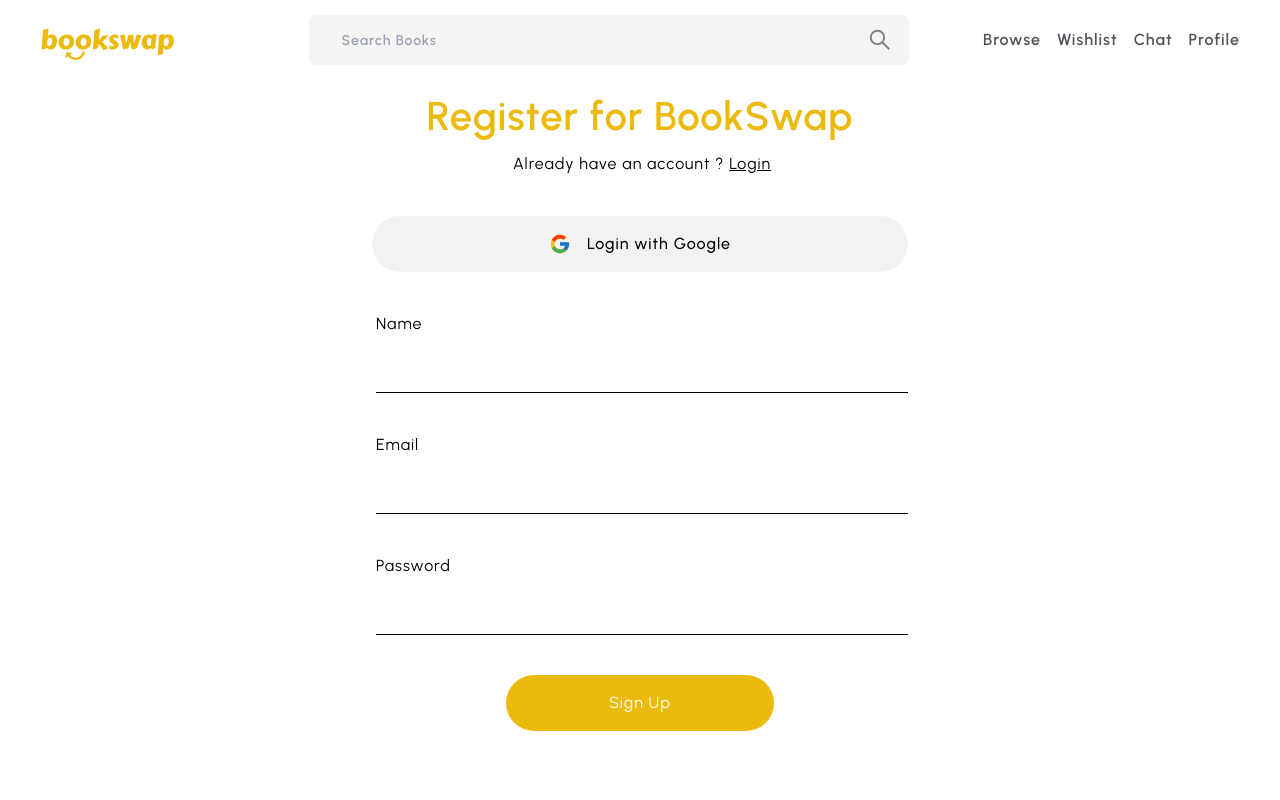
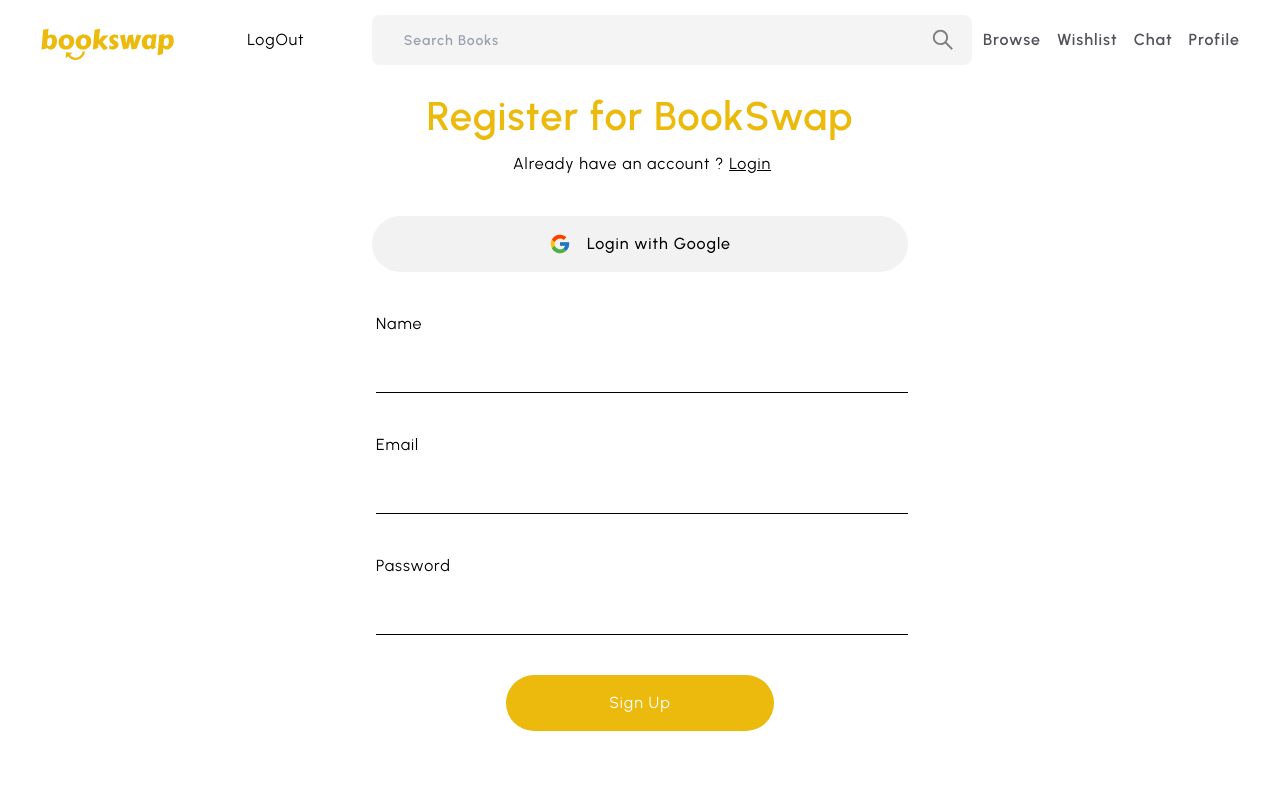
Before and after one commit to iamtanay7/BookSwap, a Next.js app in the folder frontend/: page /register in a window 1280 px wide. Shown: the top 800 px of the page. Built offline with nearby package versions, Linux system fonts and the light colour scheme; no server answers.

Commit message:
firebase auth for sign in/signup logout finished func

```diff
--- a/frontend/components/Header.jsx
+++ b/frontend/components/Header.jsx
@@ -10,10 +10,14 @@
 import Search from "./Search";
 import NavIcons from "./NavIcons";
 
+import { useAuth } from "@/firebase/auth";
+
 const Header = () => {
   const [show, setShow] = useState("translate-y-0");
   const [lastScrollY, setLastScrollY] = useState(0);
   const [mobileMenu, setMobileMenu] = useState(false);
+
+  const { authUser, isLoading, signOut } = useAuth();
 
   const controlNavbar = () => {
     if (window.scrollY > 200) {
@@ -52,6 +56,16 @@
               className="w-[100px] md:w-[140px]"
             />
           </Link>
+          <div>
+            <button
+              onClick={() => {
+                console.log("logout");
+                signOut();
+              }}
+            >
+              LogOut
+            </button>
+          </div>
           <Search></Search>
           <NavIcons></NavIcons>
         </Wrapper>
--- a/frontend/components/NavIcons.jsx
+++ b/frontend/components/NavIcons.jsx
@@ -1,5 +1,6 @@
 import React from "react";
 import Link from "next/link";
+
 const NavIcons = () => {
   return (
     <div className="-ml-14 justify-between gap-4 hidden md:flex">
@@ -16,6 +17,7 @@
       <Link href="/profile">
         <div className="text-zinc-600 text-[16px] font-semibold">Profile</div>
       </Link>
+
     </div>
   );
 };
--- a/frontend/pages/login.js
+++ b/frontend/pages/login.js
@@ -22,9 +22,6 @@
   const router = useRouter();
 
   useEffect(() => {
-    console.log(isLoading, "isloading");
-    console.log(authUser, "authUser");
-
     if (!isLoading && authUser) {
       router.push("/");
     }
--- a/frontend/pages/register.js
+++ b/frontend/pages/register.js
@@ -1,4 +1,6 @@
 import Link from "next/link";
+import { useRouter } from "next/router";
+
 import React, { useEffect, useState } from "react";
 import { FcGoogle } from "react-icons/fc";
 
@@ -12,6 +14,8 @@
 import { auth } from "@/firebase/firebase";
 import { useAuth } from "@/firebase/auth";
 
+import Loader from "@/components/Loader";
+
 const provider = new GoogleAuthProvider();
 
 const register = () => {
@@ -19,6 +23,13 @@
   const [email, setEmail] = useState(null);
   const [password, setPassword] = useState(null);
   const { authUser, isLoading, setAuthUser } = useAuth();
+
+  const router = useRouter();
+  useEffect(() => {
+    if (!isLoading && authUser) {
+      router.push("/");
+    }
+  }, [authUser, isLoading]);
 
   const singupHandler = async () => {
     if (!email || !password || !username) return;
@@ -32,14 +43,13 @@
         displayName: username,
       });
 
-      console.log(user ,"user");
+      console.log(user, "user");
 
-      // setAuthUser({
-      //   uid: user.uid,
-      //   email: user.email,
-      //   username,
-      // });
-
+      setAuthUser({
+        uid: user.uid,
+        email: user.email,
+        username,
+      });
     } catch (error) {
       console.error("An error occured", error);
     }
@@ -54,7 +64,9 @@
     }
   };
 
-  return (
+  return isLoading || (!isLoading && authUser) ? (
+    <Loader></Loader>
+  ) : (
     <div>
       <main className="flex :h-[100vh] font-urbanist md:-mt-16">
         <div className="w-full  p-8 md:p-14 flex items-center justify-center">
```
